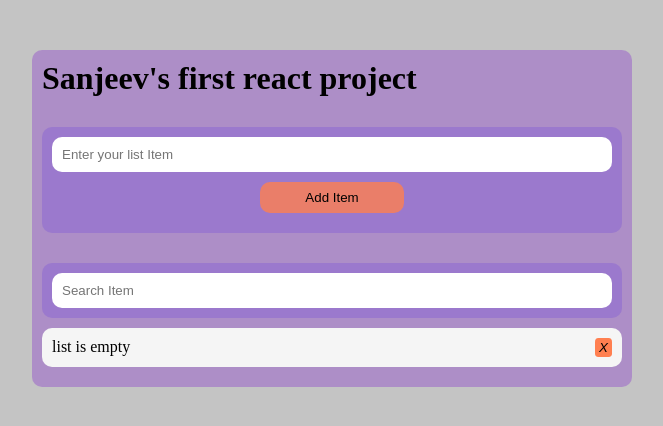
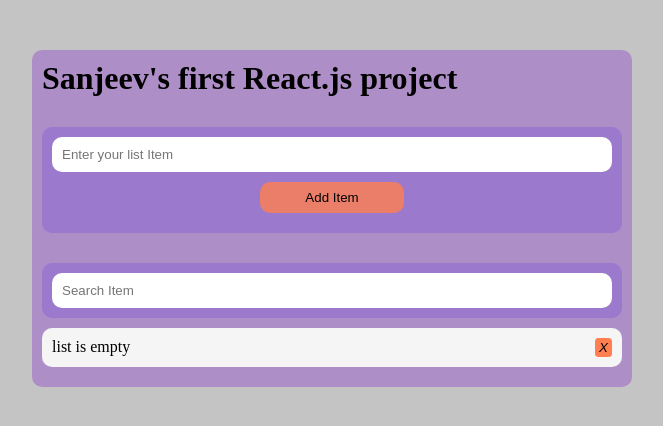
Before and after one commit to SanjeevKumar3662/toDoInReact, a React (Vite) app in the folder todoReact/: page / in a window 1280 px wide. Shown: the top 426 px of the page, without its empty margins (308-971 px from the left). Built offline with nearby package versions, Linux system fonts and the light colour scheme.

Commit message:
changed h1 text

```diff
--- a/todoReact/src/components/App.jsx
+++ b/todoReact/src/components/App.jsx
@@ -60,7 +60,7 @@ function App() {
   return (
     <>
       <div className="container">
-        <h1>{val} Sanjeev's first react project</h1>
+        <h1>{val} Sanjeev's first React.js project</h1>
         <form className="inputContainer">
           <input
             value={val} // this makes val a controled input
```
